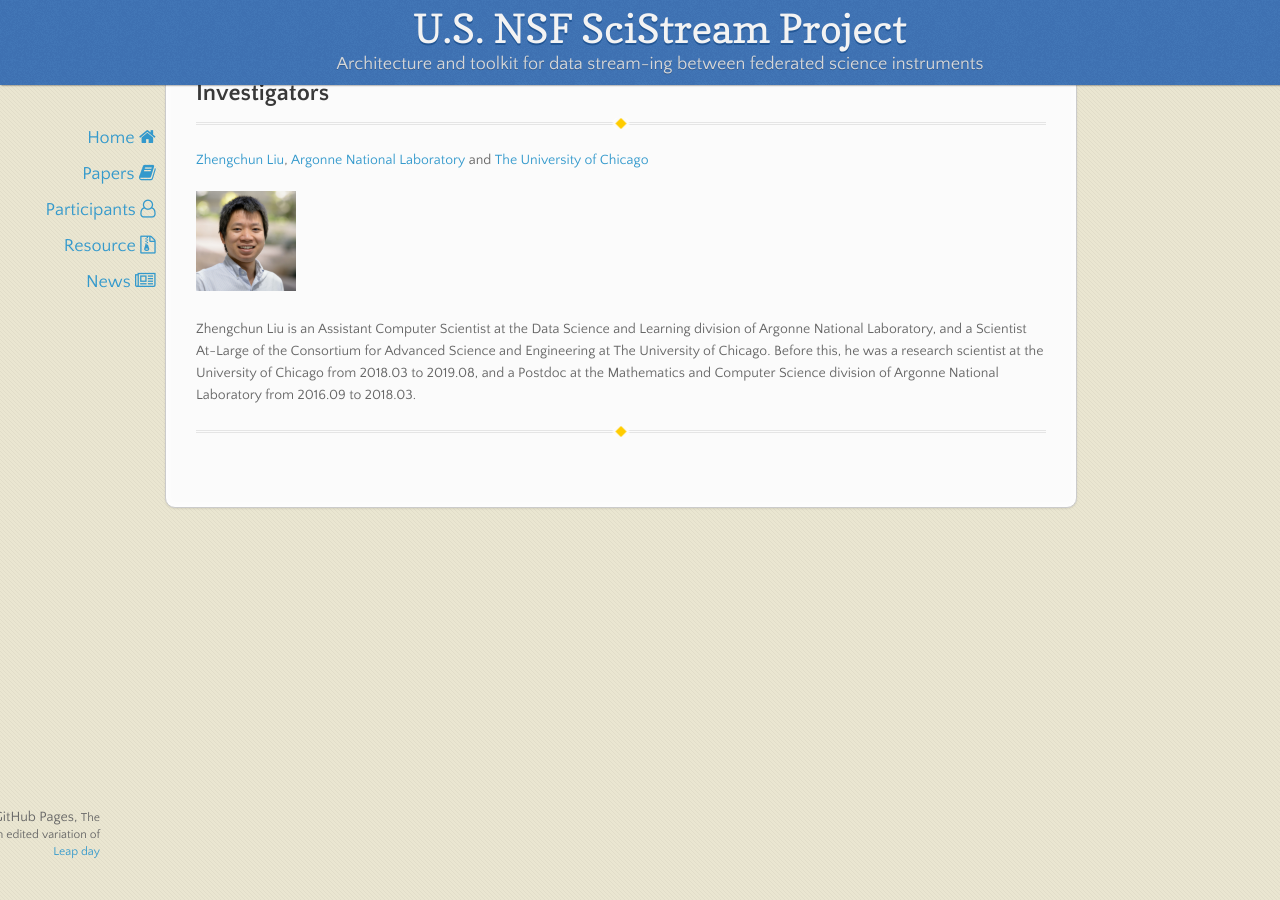
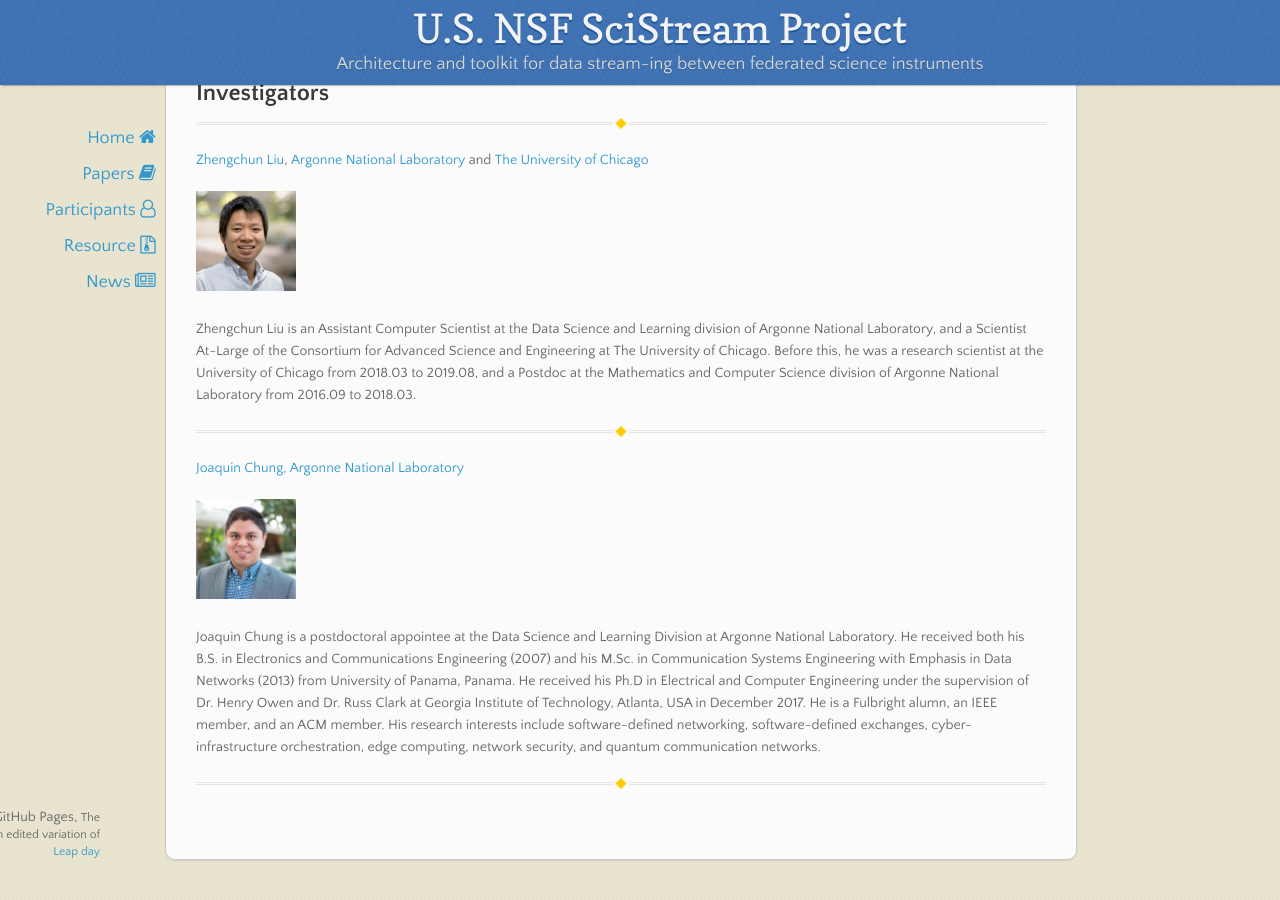
Before and after one commit to scistream/scistream.github.io, a Jekyll site: the page built from participants.md, in a window 1280 px wide and 900 px high, scrolled down 507 px. Built offline with Jekyll 4.4.1, drawn with Linux system fonts in a browser that asks for light colours; nearby versions of some CDN libraries.

Commit message:
Added Joaquin's bio to participats

```diff
--- a/participants.md
+++ b/participants.md
@@ -29,3 +29,11 @@ Rajkumar Kettimuthu is a Computer Scientist at Mathematics and Computer Science
 Zhengchun Liu is an Assistant Computer Scientist at the Data Science and Learning division of Argonne National Laboratory, and a Scientist At-Large of the Consortium for Advanced Science and Engineering at The University of Chicago. Before this, he was a research scientist at the University of Chicago from 2018.03 to 2019.08, and a Postdoc at the Mathematics and Computer Science division of Argonne National Laboratory from 2016.09 to 2018.03.
 
 ---
+
+[Joaquin Chung, Argonne National Laboratory](https://www.anl.gov/profile/joaquin-chung)
+
+<img src="doc/joaquin_chung.jpg" alt="Drawing" style="width: 100px;"/>
+
+Joaquin Chung is a postdoctoral appointee at the Data Science and Learning Division at Argonne National Laboratory. He received both his B.S. in Electronics and Communications Engineering (2007) and his M.Sc. in Communication Systems Engineering with Emphasis in Data Networks (2013) from University of Panama, Panama. He received his Ph.D in Electrical and Computer Engineering under the supervision of Dr. Henry Owen and Dr. Russ Clark at Georgia Institute of Technology, Atlanta, USA in December 2017. He is a Fulbright alumn, an IEEE member, and an ACM member. His research interests include software-defined networking, software-defined exchanges, cyber-infrastructure orchestration, edge computing, network security, and quantum communication networks.
+
+---
```
